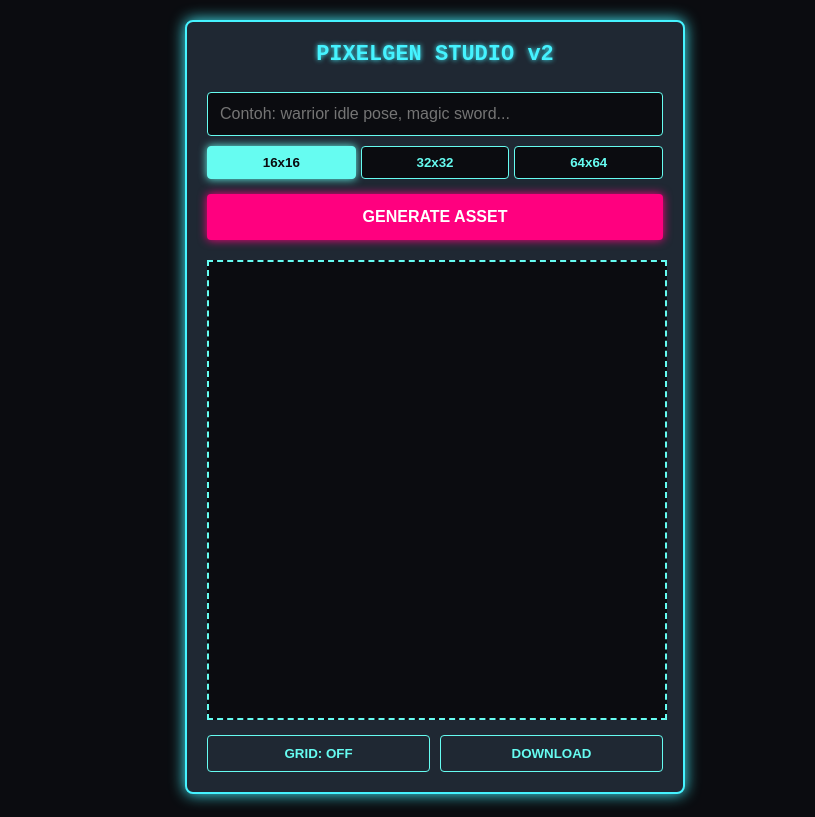
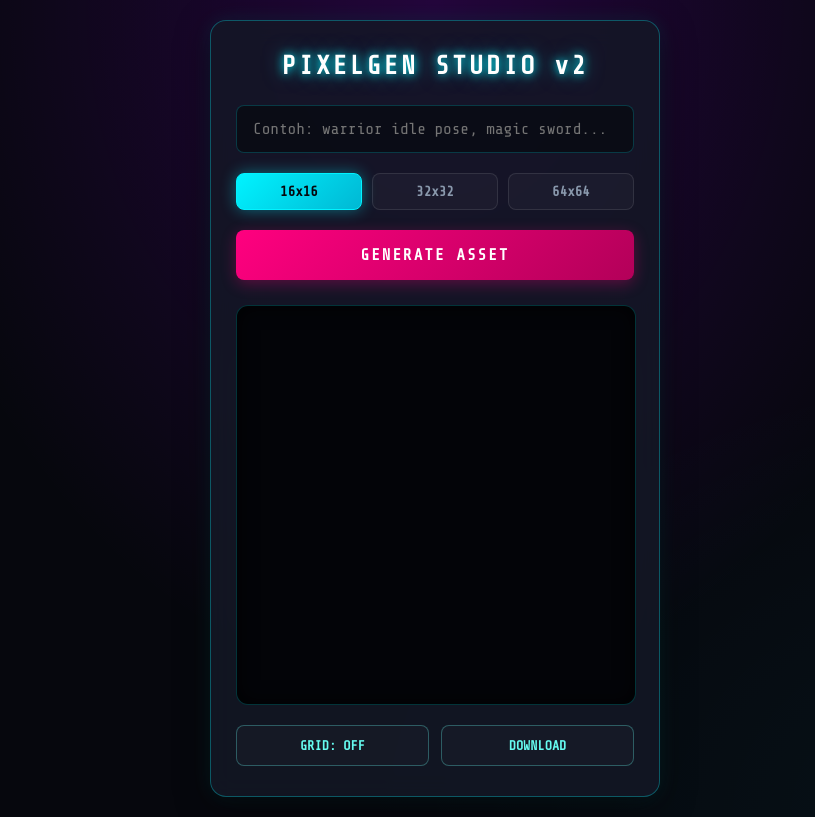
Before and after one commit to XiaoXilan/PixelAi.Studio, a plain HTML site: page index.html in a window 1280 px wide. Shown: the whole page, without its empty margins (205-1020 px from the left). Drawn offline with nearby package versions, Linux system fonts and the light colour scheme.

Commit message:
Revamp styles for cyberpunk theme
Updated styles for a cyberpunk theme, including new colors, fonts, and layout adjustments. Enhanced button styles and input fields for a more futuristic look.

```diff
--- a/style.css
+++ b/style.css
@@ -1,89 +1,158 @@
-/* Cyberpunk Dark Mode Style */
+/* Mengambil font futuristik khusus hacker/cyberpunk */
+@import url('https://fonts.googleapis.com/css2?family=Share+Tech+Mono&display=swap');
+
+:root {
+    --bg-dark: #06070d;
+    --panel-bg: rgba(20, 24, 38, 0.85);
+    --neon-cyan: #00f3ff;
+    --neon-pink: #ff007f;
+    --neon-glow: rgba(0, 243, 255, 0.4);
+    --pink-glow: rgba(255, 0, 127, 0.4);
+    --text-main: #e2e8f0;
+}
+
 body {
-    background-color: #0b0c10;
-    color: #c5c6c7;
-    font-family: 'Courier New', Courier, monospace;
+    background-color: var(--bg-dark);
+    /* Efek aura cahaya ungu dan biru redup di latar belakang */
+    background-image:
+        radial-gradient(at 50% 0%, rgba(157, 0, 255, 0.2) 0px, transparent 60%),
+        radial-gradient(at 100% 100%, rgba(0, 243, 255, 0.05) 0px, transparent 40%);
+    color: var(--text-main);
+    font-family: 'Share Tech Mono', monospace;
     display: flex;
     flex-direction: column;
     align-items: center;
+    justify-content: center;
+    min-height: 100vh;
     padding: 20px;
     margin: 0;
-}
-.container {
-    max-width: 500px;
-    width: 100%;
-    background: #1f2833;
-    padding: 20px;
-    border-radius: 8px;
-    border: 2px solid #45f3ff;
-    box-shadow: 0 0 15px #45f3ff;
     box-sizing: border-box;
 }
+
+/* Panel utama dengan efek kaca transparan (Glassmorphism) */
+.container {
+    max-width: 450px;
+    width: 100%;
+    background: var(--panel-bg);
+    backdrop-filter: blur(12px);
+    -webkit-backdrop-filter: blur(12px);
+    padding: 30px 25px;
+    border-radius: 16px;
+    border: 1px solid rgba(0, 243, 255, 0.3);
+    box-shadow: 0 8px 32px 0 rgba(0, 0, 0, 0.5), 0 0 20px rgba(0, 243, 255, 0.1);
+    box-sizing: border-box;
+}
+
 h1 {
-    color: #45f3ff;
+    color: #fff;
     text-align: center;
-    text-shadow: 0 0 5px #45f3ff;
-    font-size: 22px;
+    letter-spacing: 3px;
+    text-shadow: 0 0 10px var(--neon-cyan), 0 0 20px rgba(0, 243, 255, 0.5);
+    font-size: 26px;
     margin-top: 0;
+    margin-bottom: 25px;
 }
+
+/* Input teks bergaya konsol futuristik */
 input[type="text"] {
     width: 100%;
-    padding: 12px;
-    margin: 10px 0;
-    background: #0b0c10;
-    border: 1px solid #66fcf1;
+    padding: 14px 16px;
+    margin-bottom: 20px;
+    background: rgba(6, 7, 13, 0.6);
+    border: 1px solid rgba(0, 243, 255, 0.2);
     color: #fff;
-    border-radius: 4px;
+    border-radius: 8px;
     font-size: 16px;
+    font-family: 'Share Tech Mono', monospace;
     box-sizing: border-box;
+    transition: all 0.3s ease;
 }
+
+input[type="text"]:focus {
+    outline: none;
+    border-color: var(--neon-cyan);
+    box-shadow: 0 0 12px var(--neon-glow);
+    background: rgba(6, 7, 13, 0.9);
+}
+
 .presets {
     display: flex;
     justify-content: space-between;
-    margin-bottom: 15px;
-    gap: 5px;
+    margin-bottom: 20px;
+    gap: 10px;
 }
+
+/* Tombol pilihan ukuran piksel */
 .preset-btn {
-    background: #0b0c10;
-    color: #66fcf1;
-    border: 1px solid #66fcf1;
-    padding: 8px 12px;
+    background: rgba(255, 255, 255, 0.03);
+    color: #8a99ad;
+    border: 1px solid rgba(255, 255, 255, 0.1);
+    padding: 10px;
     cursor: pointer;
-    border-radius: 4px;
+    border-radius: 8px;
     flex: 1;
+    font-size: 14px;
     font-weight: bold;
-    transition: 0.2s;
+    font-family: 'Share Tech Mono', monospace;
+    transition: all 0.2s ease;
 }
+
+.preset-btn:hover {
+    color: #fff;
+    border-color: rgba(0, 243, 255, 0.5);
+    background: rgba(0, 243, 255, 0.05);
+}
+
 .preset-btn.active {
-    background: #66fcf1;
-    color: #0b0c10;
-    box-shadow: 0 0 8px #66fcf1;
+    background: linear-gradient(135deg, #00f3ff, #00b8d4);
+    color: #06070d;
+    border-color: var(--neon-cyan);
+    box-shadow: 0 0 15px var(--neon-glow);
 }
+
+/* Tombol utama dengan efek gradasi neon menyala */
 button.main-btn {
     width: 100%;
-    padding: 14px;
-    background: #ff007f;
+    padding: 16px;
+    background: linear-gradient(135deg, #ff007f, #b30059);
     color: white;
     border: none;
     font-weight: bold;
     font-size: 16px;
+    font-family: 'Share Tech Mono', monospace;
+    letter-spacing: 2px;
     cursor: pointer;
-    border-radius: 4px;
-    box-shadow: 0 0 10px #ff007f;
-    transition: 0.2s;
+    border-radius: 8px;
+    box-shadow: 0 4px 15px rgba(255, 0, 127, 0.3);
+    transition: all 0.3s ease;
 }
+
+button.main-btn:hover {
+    transform: translateY(-2px);
+    box-shadow: 0 0 25px var(--pink-glow);
+    filter: brightness(1.1);
+}
+
+button.main-btn:active {
+    transform: translateY(1px);
+}
+
+/* Bingkai preview gambar */
 .preview-box {
     position: relative;
     width: 100%;
     aspect-ratio: 1;
-    margin-top: 20px;
-    background: #0b0c10;
-    border: 2px dashed #66fcf1;
+    margin-top: 25px;
+    background: #030408;
+    border: 1px solid rgba(0, 243, 255, 0.2);
+    border-radius: 12px;
     display: flex;
     align-items: center;
     justify-content: center;
     overflow: hidden;
+    box-shadow: inset 0 0 20px rgba(0,0,0,0.8);
 }
+
 .preview-box img {
     width: 100%;
     height: 100%;
@@ -91,6 +160,8 @@ button.main-btn {
     image-rendering: pixelated;
     image-rendering: crisp-edges;
 }
+
+/* Desain Grid yang lebih tipis dan estetik */
 .grid-overlay {
     display: none;
     position: absolute;
@@ -101,35 +172,59 @@ button.main-btn {
     pointer-events: none;
     background-size: 6.25% 6.25%;
     background-image:
-        linear-gradient(to right, rgba(69, 243, 255, 0.25) 1px, transparent 1px),
-        linear-gradient(to bottom, rgba(69, 243, 255, 0.25) 1px, transparent 1px);
+        linear-gradient(to right, rgba(0, 243, 255, 0.15) 1px, transparent 1px),
+        linear-gradient(to bottom, rgba(0, 243, 255, 0.15) 1px, transparent 1px);
 }
+
 .grid-overlay.active {
     display: block;
 }
+
 .control-row {
     display: flex;
-    gap: 10px;
-    margin-top: 15px;
+    gap: 12px;
+    margin-top: 20px;
 }
+
+/* Tombol kontrol bawah */
 .sub-btn {
     flex: 1;
-    padding: 10px;
-    background: #1f2833;
+    padding: 12px;
+    background: rgba(255, 255, 255, 0.02);
     color: #66fcf1;
-    border: 1px solid #66fcf1;
+    border: 1px solid rgba(102, 252, 241, 0.3);
     cursor: pointer;
     font-weight: bold;
-    border-radius: 4px;
+    font-family: 'Share Tech Mono', monospace;
+    border-radius: 8px;
+    transition: all 0.2s ease;
 }
+
+.sub-btn:hover {
+    background: rgba(102, 252, 241, 0.1);
+    border-color: var(--neon-cyan);
+    box-shadow: 0 0 10px rgba(0, 243, 255, 0.2);
+}
+
 .sub-btn.active {
-    background: #45f3ff;
-    color: #0b0c10;
-    box-shadow: 0 0 5px #45f3ff;
+    background: rgba(0, 243, 255, 0.15);
+    border-color: var(--neon-cyan);
+    color: #fff;
+    box-shadow: 0 0 10px var(--neon-glow);
 }
+
+/* Animasi denyut (pulse) teks loading */
 .loading {
-    color: #ff007f;
+    color: var(--neon-pink);
     font-weight: bold;
     display: none;
-    text-shadow: 0 0 5px #ff007f;
+    text-shadow: 0 0 10px var(--neon-pink);
+    animation: pulse 1.5s infinite;
+    letter-spacing: 2px;
 }
+
+@keyframes pulse {
+    0% { opacity: 0.6; filter: brightness(0.8); }
+    50% { opacity: 1; filter: brightness(1.2); text-shadow: 0 0 15px var(--neon-pink); }
+    100% { opacity: 0.6; filter: brightness(0.8); }
+}
```
